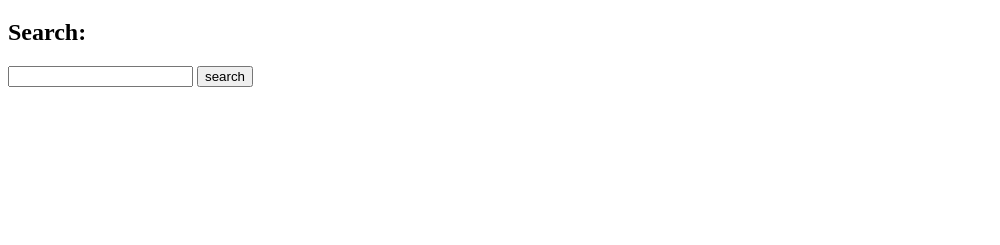
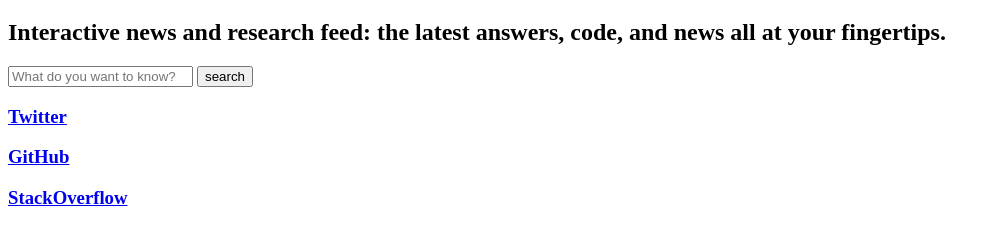
Before and after one commit to jhwheeler/flow-feed, a plain HTML site: page index.html in a window 1280 px wide. Shown: the part 61-306 px from the top of the page, without its empty margins (0-1000 px from the left). Drawn offline with nearby package versions, Linux system fonts and the light colour scheme.

Commit message:
source container html skeleton

```diff
--- a/index.html
+++ b/index.html
@@ -12,16 +12,41 @@
       <body>
           <header>
               <h1>Flow Feed</h1>
+              <h2>Interactive news and research feed: the latest answers, code, and news all at your fingertips.</h2>
           </header>
           <main>
           <div class="search-area js-search-area">
-              <h2>Search:</h2>
-              <form action="#" class="js-search-form">
-                  <input type="text" class="js-query">
+              <form action="#" class="search-form js-search-form">
+                  <input type="text" placeholder="What do you want to know?" class="js-query">
                   <input type="submit" class="search-button" value="search">
               </form>
           </div>
           <div class="search-results js-search-results">
+              <div class="source-container js-source-container" id="source-container-1">
+                  <div class="source-header">
+                      <a href="https://twitter.com">
+                          <!-- <img href="./images/twitter-logo.svg"> -->
+                          <h3>Twitter</h3>
+                      </a>
+                  </div>
+              </div>
+              <div class="source-container js-source-container" id="source-container-2">
+                  <div class="source-header">
+                      <a href="https://github.com">
+                          <!-- <img href="./images/github-logo.svg"> -->
+                          <h3>GitHub</h3>
+                      </a>
+                  </div>
+              </div>
+              <div class="source-container js-source-container" id="source-container-3">
+                  <div class="source-header">
+                      <a href="https://stackoverflow.com">
+                          <!-- <img href="./images/stackoverflow-logo.svg"> -->
+                          <h3>StackOverflow</h3>
+                      </a>
+                  </div>
+              </div>
+          </div>
 
 
           <script src="https://ajax.googleapis.com/ajax/libs/jquery/1.7.2/jquery.min.js" type="text/javascript"></script>
```
Also changed, not shown: js/app.js (+0 -10 lines), notes/research.md (renamed from research.md).
